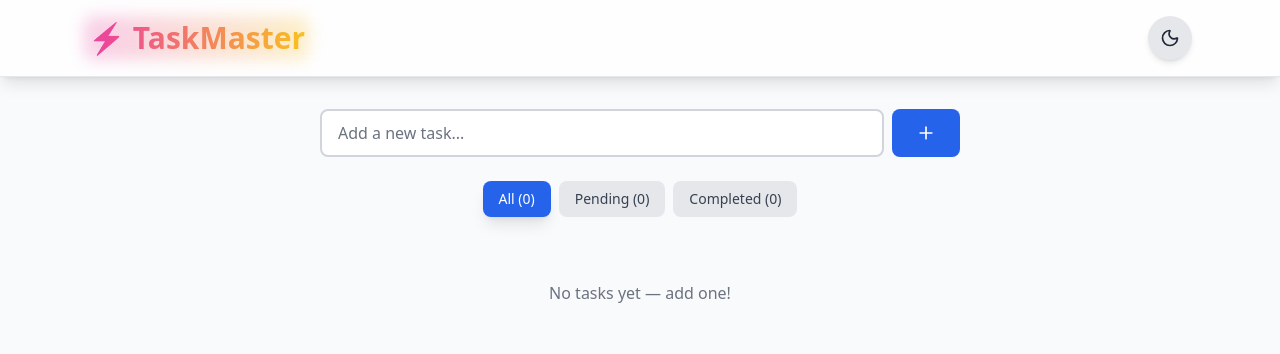
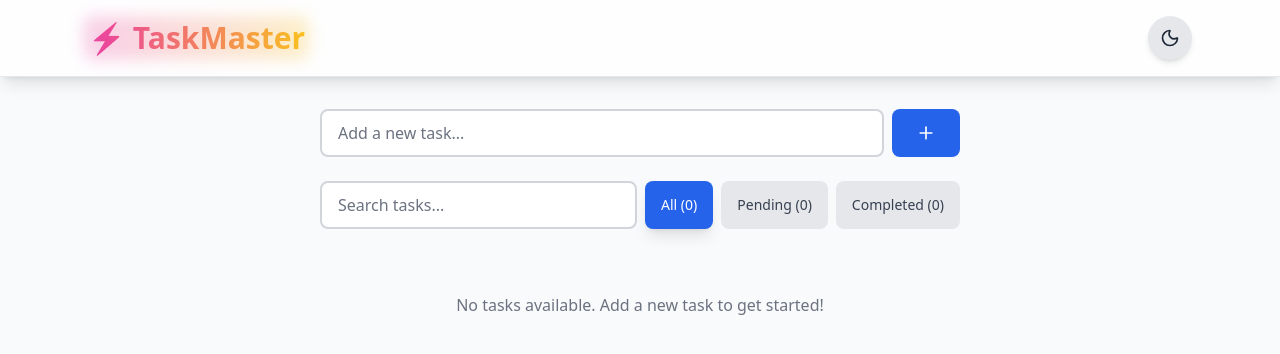
Before and after one commit to amarsingh7/task-manager, a React (Create React App) app: page / in a window 1280 px wide. Shown: the top 354 px of the page. Built offline with nearby package versions, Linux system fonts and the light colour scheme.

Commit message:
Add search tasks feature

```diff
--- a/src/components/TaskFilter.jsx
+++ b/src/components/TaskFilter.jsx
@@ -1,8 +1,8 @@
-import React, { useMemo } from 'react';
+import { useMemo } from 'react';
 import { useTasks } from '../context/TaskContext';
 
 const TaskFilter = () => {
-  const { filter, setFilter, taskStats } = useTasks();
+  const { filter, setFilter, taskStats, setSearchTerm, searchTerm } = useTasks();
   const filters = useMemo(() => [
     { key: 'all', label: 'All', count: taskStats.total },
     { key: 'pending', label: 'Pending', count: taskStats.pending },
@@ -11,6 +11,15 @@ const TaskFilter = () => {
 
   return (
     <div className="flex flex-wrap gap-2 mb-6 justify-center">
+      <input
+        type="text"
+        placeholder='Search tasks...'
+        name="search"
+        id="search"
+        onChange={(e) => setSearchTerm(e.target.value.toLowerCase())}
+        value={searchTerm}
+        className={`flex-1 px-4 h-12 rounded-lg border-2 transition-all duration-200 bg-white dark:bg-gray-800 text-gray-900 dark:text-gray-100 placeholder-gray-500 dark:placeholder-gray-400 focus:outline-none focus:ring-2 focus:ring-blue-500 border-gray-300 dark:border-gray-600 focus:border-blue-500`}
+      />
       {filters.map(({ key, label, count }) => (
         <button
           key={key}
--- a/src/components/TaskForm.jsx
+++ b/src/components/TaskForm.jsx
@@ -1,5 +1,5 @@
-import React, { useState, useCallback } from 'react';
-import { Check, Plus } from 'lucide-react';
+import { useState, useCallback } from 'react';
+import { Plus } from 'lucide-react';
 import { useTasks } from '../context/TaskContext';
 
 const TaskForm = () => {
--- a/src/components/TaskList.jsx
+++ b/src/components/TaskList.jsx
@@ -3,7 +3,7 @@ import { useTasks } from '../context/TaskContext';
 import TaskItem from './TaskItem';
 
 const TaskList = () => {
-  const { filteredTasks, reorderTasks, tasks } = useTasks();
+  const { filteredTasks, reorderTasks, tasks, searchTerm, filter } = useTasks();
 
   const handleDrop = useCallback((dragIndex, dropIndex) => {
     const dragTask = filteredTasks[dragIndex];
@@ -14,7 +14,16 @@ const TaskList = () => {
   }, [filteredTasks, tasks, reorderTasks]);
 
   if (filteredTasks.length === 0)
-    return <div className="text-center text-gray-500 dark:text-gray-400 py-10">No tasks yet — add one!</div>;
+    return <div className="text-center text-gray-500 dark:text-gray-400 py-10">
+      {
+        searchTerm ? <span>No tasks match for search <span className='font-bold'>'{searchTerm}'</span>. </span> :
+            filter === 'completed' ? 'No completed tasks.' :
+            filter === 'pending' ? 'No pending tasks.' :
+            'No tasks available. Add a new task to get started!'
+      }
+    </div>;
+
+  console.log(">>", searchTerm)
 
   return (
     <div className="space-y-3">
--- a/src/context/TaskContext.js
+++ b/src/context/TaskContext.js
@@ -5,6 +5,7 @@ const TaskContext = createContext();
 
 export const TaskProvider = ({ children }) => {
   const [tasks, setTasks] = useLocalStorage('tasks', []);
+  const [searchTerm, setSearchTerm] = useState('');
   const [filter, setFilter] = useState('all');
 
   const addTask = useCallback((text) => {
@@ -43,11 +44,11 @@ export const TaskProvider = ({ children }) => {
 
   const filteredTasks = useMemo(() => {
     switch (filter) {
-      case 'completed': return tasks.filter(t => t.completed);
-      case 'pending': return tasks.filter(t => !t.completed);
-      default: return tasks;
+      case 'completed': return tasks.filter(t => t.completed && t.text.toLowerCase().includes(searchTerm));
+      case 'pending': return tasks.filter(t => !t.completed && t.text.toLowerCase().includes(searchTerm));
+      default: return tasks.filter(t => t.text.toLowerCase().includes(searchTerm));
     }
-  }, [tasks, filter]);
+  }, [tasks, filter, searchTerm]);
 
   const taskStats = useMemo(() => ({
     total: tasks.length,
@@ -56,9 +57,9 @@ export const TaskProvider = ({ children }) => {
   }), [tasks]);
 
   const contextValue = useMemo(() => ({
-    tasks, filteredTasks, filter, taskStats,
-    addTask, toggleTask, deleteTask, setFilter, reorderTasks, markAllCompleted, setTasks
-  }), [tasks, filteredTasks, filter, taskStats, addTask, toggleTask, deleteTask, setFilter, reorderTasks, markAllCompleted, setTasks]);
+    tasks, filteredTasks, filter, taskStats, searchTerm,
+    addTask, toggleTask, deleteTask, setFilter, reorderTasks, markAllCompleted, setTasks, setSearchTerm,
+  }), [tasks, filteredTasks, filter, taskStats, addTask, toggleTask, deleteTask, setFilter, reorderTasks, markAllCompleted, setTasks, searchTerm, setSearchTerm]);
 
   return <TaskContext.Provider value={contextValue}>{children}</TaskContext.Provider>;
 };
```
